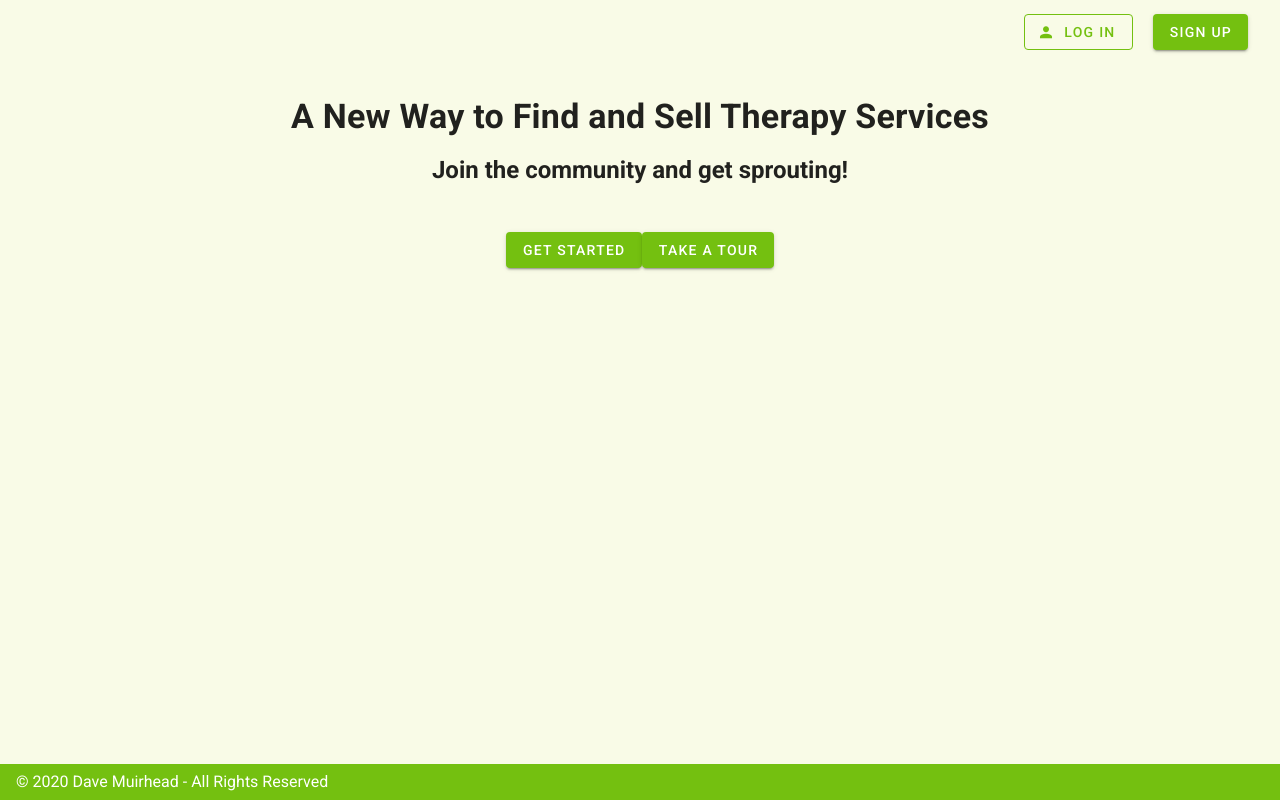
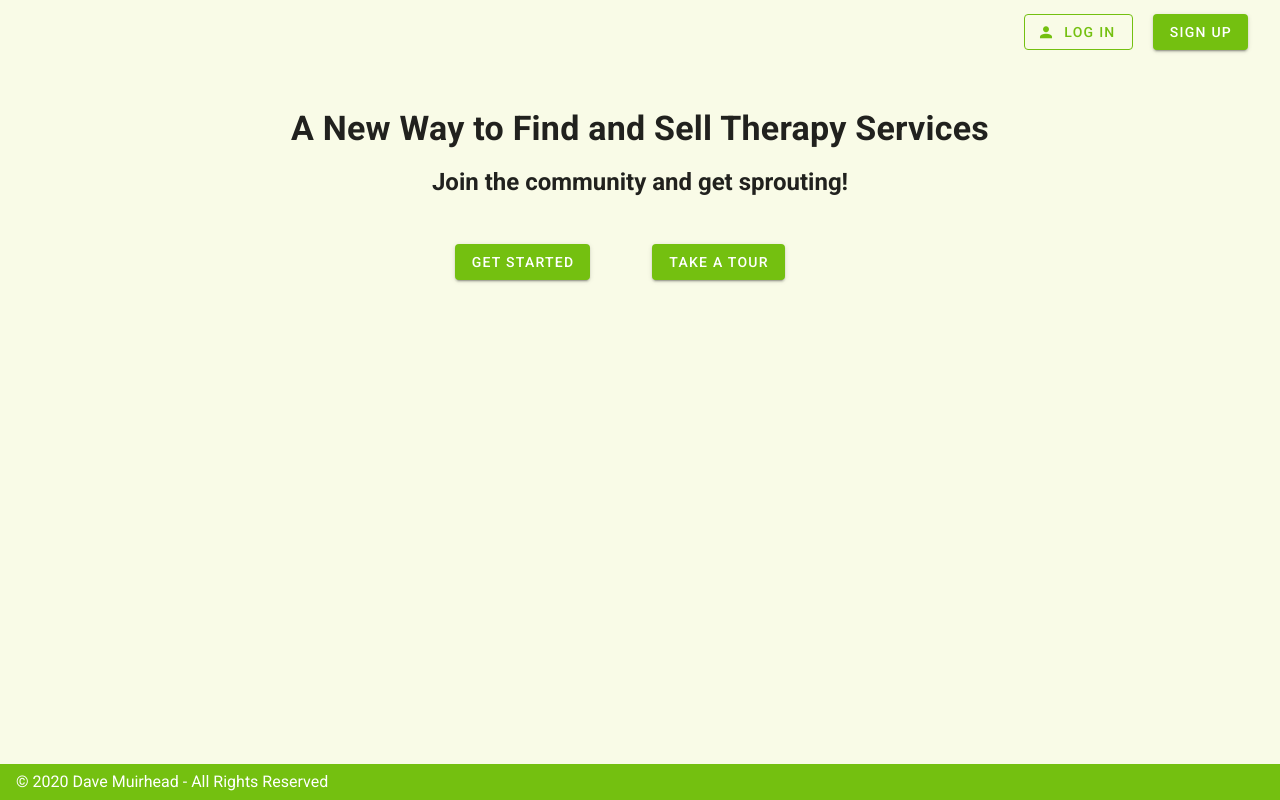
Before and after one commit to DaveMuirhead/naboo-pwa, a Nuxt app: page / in a window 1280 px wide. Built offline with nearby package versions, Linux system fonts and the light colour scheme.

Commit message:
fixed button alignment in columns

```diff
--- a/pages/index.vue
+++ b/pages/index.vue
@@ -1,6 +1,6 @@
 <template>
-  <div>
-    <v-row align="center" class="my-5">
+  <v-container>
+    <v-row class="my-5">
       <v-col class="text-center">
         <h1
           class="display-1 font-weight-bold mb-4"
@@ -10,20 +10,20 @@
       </v-col>
     </v-row>
 
-    <v-row align="center" class="my-5">
-      <v-col class="text-center">
+    <v-row class="my-5" justify="center">
+      <v-col md="2" sm="2">
         <nuxt-link to="/onboarding">
           <v-btn color="primary">Get Started</v-btn>
         </nuxt-link>
+      </v-col>
+      <v-col md="2" sm="2">
         <nuxt-link to="/tour">
           <v-btn color="primary">Take a Tour</v-btn>
         </nuxt-link>
       </v-col>
     </v-row>
-  </div>
+  </v-container>
 </template>
-
-
 
 <script>
 export default {
--- a/pages/onboarding/index.vue
+++ b/pages/onboarding/index.vue
@@ -10,13 +10,13 @@
       </v-col>
     </v-row>
 
-    <v-row class="my-5; background: yellow" justify="center">
-      <v-col class="background: red" md="4" sm="8">
+    <v-row class="my-5" justify="center">
+      <v-col class="d-flex justify-center" cols="12" md="4" sm="12">
         <nuxt-link to="/onboarding/seeker">
           <v-btn color="primary">I'm Seeking Therapy Services</v-btn>
         </nuxt-link>
       </v-col>
-      <v-col class="background: blue" md="4" sm="8">
+      <v-col class="d-flex justify-center" cols="12" md="4" sm="12">
         <nuxt-link to="/onboarding/provider">
           <v-btn color="primary">I Provide Therapy Servicesr</v-btn>
         </nuxt-link>
```
